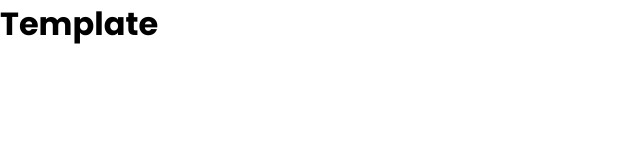
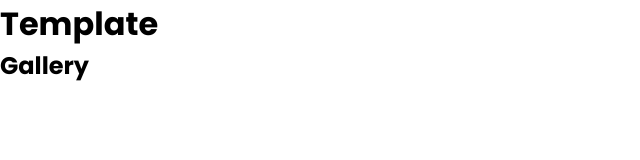
Before and after one commit to JuanPortal/Proposal, a React (Vite) app: page /gallery in a window 1280 px wide. Shown: the top 160 px of the page, without its empty margins (0-640 px from the left). Built offline with nearby package versions, Linux system fonts and the light colour scheme.

Commit message:
routes implemented

```diff
--- a/package.json
+++ b/package.json
@@ -11,7 +11,8 @@
   },
   "dependencies": {
     "react": "^18.2.0",
-    "react-dom": "^18.2.0"
+    "react-dom": "^18.2.0",
+    "react-router-dom": "^6.22.2"
   },
   "devDependencies": {
     "@types/react": "^18.2.56",
--- /dev/null
+++ b/src/Contact.jsx
@@ -0,0 +1,7 @@
+import React from 'react'
+
+export const Contact = () => {
+  return (
+    <rafc>Contact</rafc>
+  )
+}
--- /dev/null
+++ b/src/Gallery.jsx
@@ -0,0 +1,7 @@
+import React from 'react'
+
+export const Gallery = () => {
+  return (
+    <h2>Gallery</h2>
+  )
+}
--- /dev/null
+++ b/src/Home.jsx
@@ -0,0 +1,7 @@
+import React from 'react'
+
+export const Home = () => {
+  return (
+    <h2>Home</h2>
+  )
+}
--- a/src/Template.jsx
+++ b/src/Template.jsx
@@ -1,8 +1,21 @@
+import { Route, Routes } from "react-router-dom"
+import { Home } from "./Home"
+import { Services } from "./Services"
+import { Gallery } from "./Gallery"
+import { Contact } from "./Contact"
+
 function Template() {
 
   return (
     <>
       <h1>Template</h1>
+
+      <Routes>
+        <Route path="/" element={<Home />}/>
+        <Route path="/services" element={<Services />}/>
+        <Route path="/gallery" element={<Gallery />}/>
+        <Route path="/contact" element={<Contact />}/>
+      </Routes>
     </>
   )
 }
--- a/src/main.jsx
+++ b/src/main.jsx
@@ -1,10 +1,13 @@
 import React from 'react'
 import ReactDOM from 'react-dom/client'
+import { BrowserRouter } from 'react-router-dom'
 import Template from './Template.jsx'
 import './index.css'
 
 ReactDOM.createRoot(document.getElementById('root')).render(
   <React.StrictMode>
-    <Template />
+    <BrowserRouter>
+      <Template />
+    </BrowserRouter>
   </React.StrictMode>,
 )
```
Also changed, not shown: src/Services.jsx (added), 1 other file (tests, documents, lock files or other folders).
